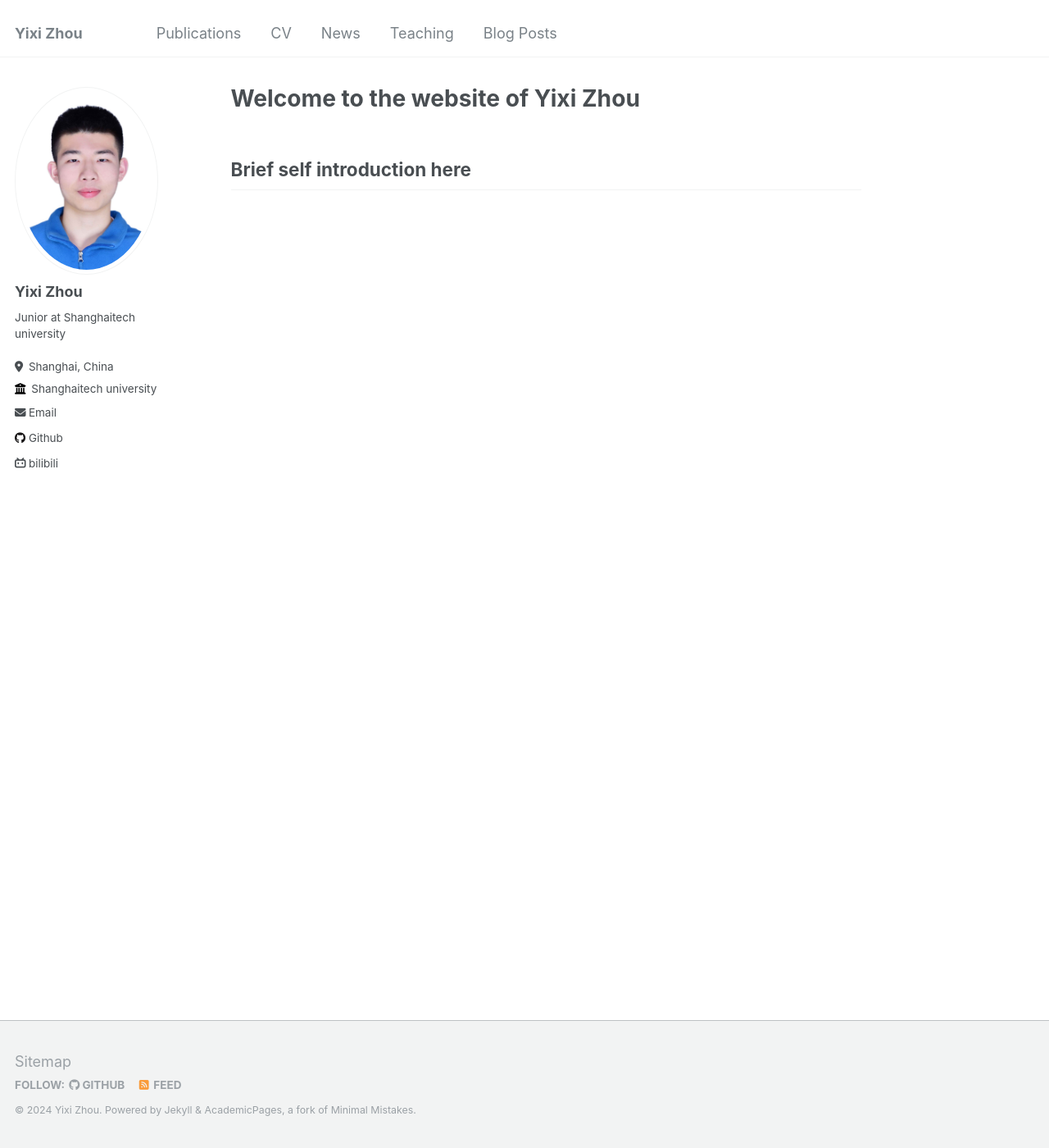
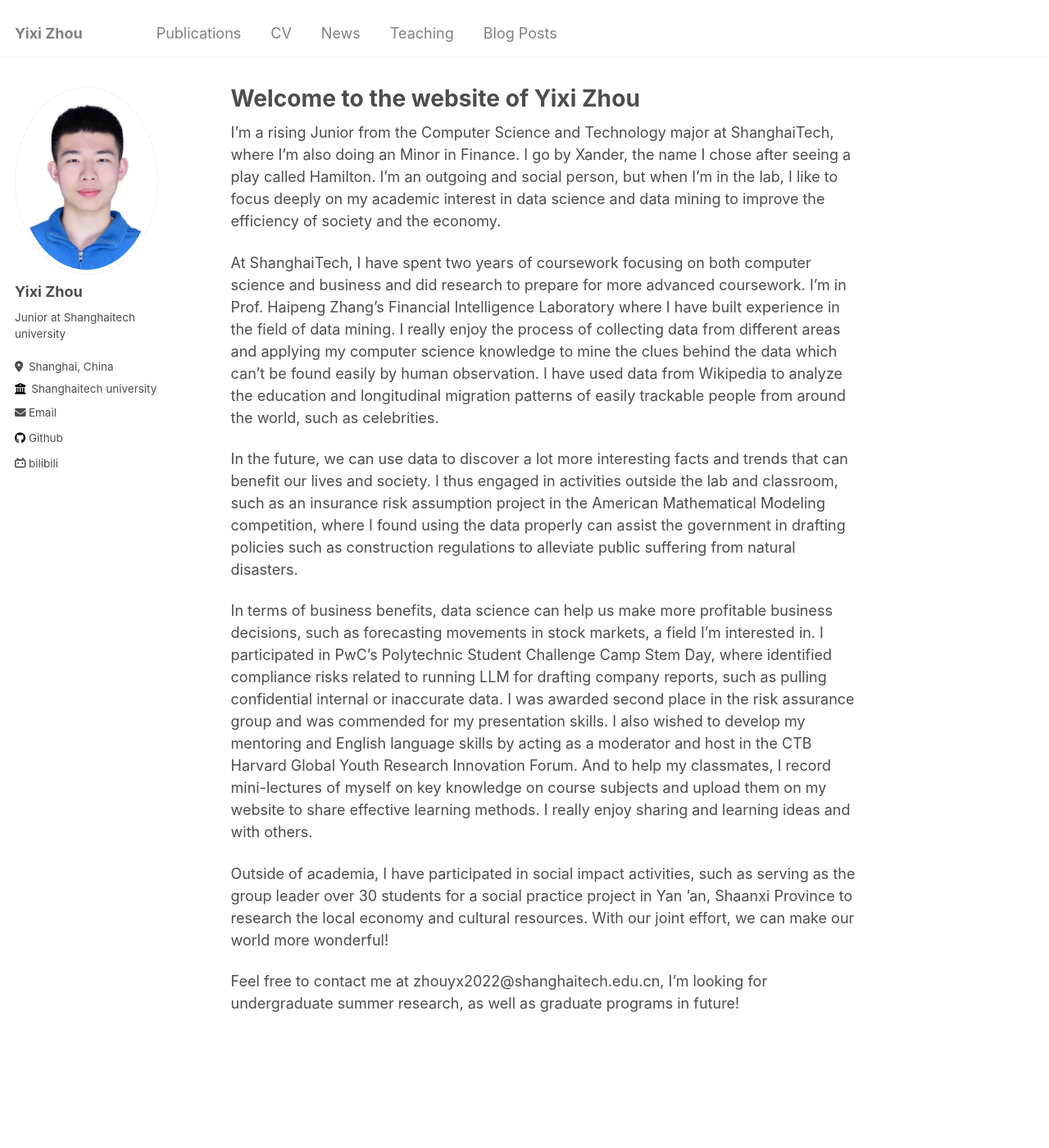
Before and after one commit to teslaxi/teslaxi.github.io, a Jekyll site: the page built from _pages/about.md, in a window 1280 px wide and 1400 px high. Shown: the whole window at 82% size. Built offline with Jekyll 4.4.1, drawn with Linux system fonts in a browser that asks for light colours.

Commit message:
about_20240821_updated

```diff
--- a/_pages/about.md
+++ b/_pages/about.md
@@ -8,6 +8,26 @@ redirect_from:
 
 ---
 
-Brief self introduction here
-------
-<!--  ![image-20240716133344200](images/3953273590_704e3899d5_m.jpg) -->
+
+
+I’m a rising Junior from the Computer Science and Technology major at ShanghaiTech, where I’m also doing an Minor in Finance. I go by Xander, the name I chose after seeing a play called Hamilton. I’m an outgoing and social person, but when I’m in the lab, I like to focus deeply on my academic interest in data science and data mining to improve the efficiency of society and the economy.
+
+
+
+At ShanghaiTech, I have spent two years of coursework focusing on both computer science and business and did research to prepare for more advanced coursework. I’m in Prof. Haipeng Zhang’s Financial Intelligence Laboratory where I have built experience in the field of data mining. I really enjoy the process of collecting data from different areas and applying my computer science knowledge to mine the clues behind the data which can’t be found easily by human observation. I have used data from Wikipedia to analyze the education and longitudinal migration patterns of easily trackable people from around the world, such as celebrities.
+
+
+
+In the future, we can use data to discover a lot more interesting facts and trends that can benefit our lives and society.  I thus engaged in activities outside the lab and classroom, such as an insurance risk assumption project in the American Mathematical Modeling competition, where I found using the data properly can assist the government in drafting policies such as construction regulations to alleviate public suffering from natural disasters.
+
+
+
+In terms of business benefits, data science can help us make more profitable business decisions, such as forecasting movements in stock markets, a field I’m interested in. I participated in PwC’s Polytechnic Student Challenge Camp Stem Day, where identified compliance risks related to running LLM for drafting company reports, such as pulling confidential internal or inaccurate data. I was awarded second place in the risk assurance group and was commended for my presentation skills. I also wished to develop my mentoring and English language skills by acting as a moderator and host in the CTB Harvard Global Youth Research Innovation Forum. And to help my classmates, I record mini-lectures of myself on key knowledge on course subjects and upload them on my website to share effective learning methods. I really enjoy sharing and learning ideas and with others.
+
+
+
+Outside of academia, I have participated in social impact activities, such as serving as the group leader over 30 students for a social practice project in Yan ’an, Shaanxi Province to research the local economy and cultural resources. With our joint effort, we can make our world more wonderful!
+
+
+
+Feel free to contact me at zhouyx2022@shanghaitech.edu.cn, I'm looking for undergraduate summer research, as well as graduate programs in future!
```
